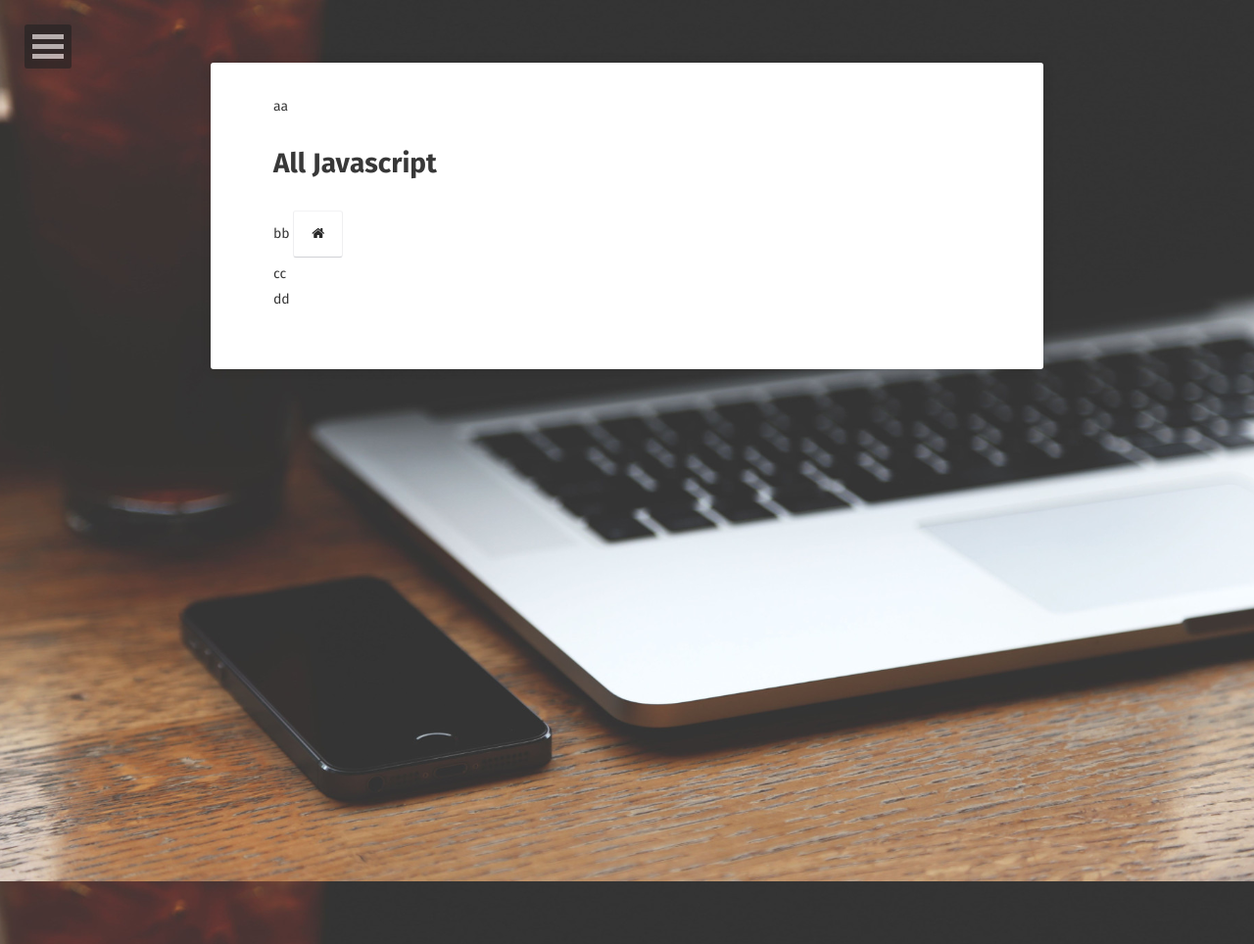
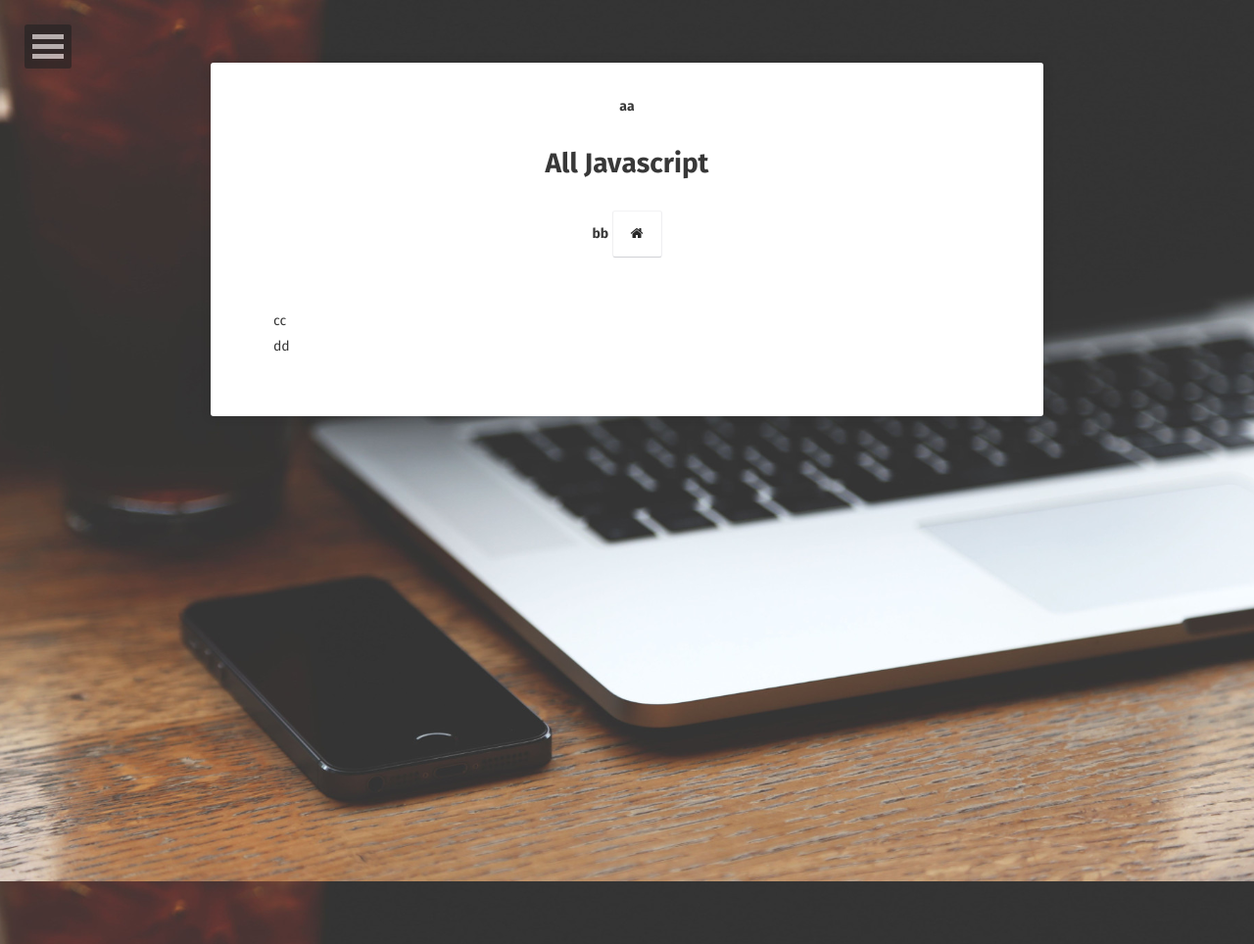
Before and after one commit to EdgeJH/exitst8.github.io, a Jekyll site: the page built from javascript/index.md, in a window 1280 px wide. Shown: the whole page at 98% size. Built offline with Jekyll 4.4.1, drawn with Linux system fonts in a browser that asks for light colours; some web fonts are replaced.

Commit message:
Update javascript-list.html

```diff
--- a/_layouts/javascript-list.html
+++ b/_layouts/javascript-list.html
@@ -15,7 +15,7 @@ layout: compress
     <header class="header" role="banner">
         <div class="wrapper animated fadeIn">
             <div class="content">
-                <div class="javascript-title">
+                <div class="post-title">
                     aa
                     <h1>{{ page.title }}</h1>
                     bb
```
